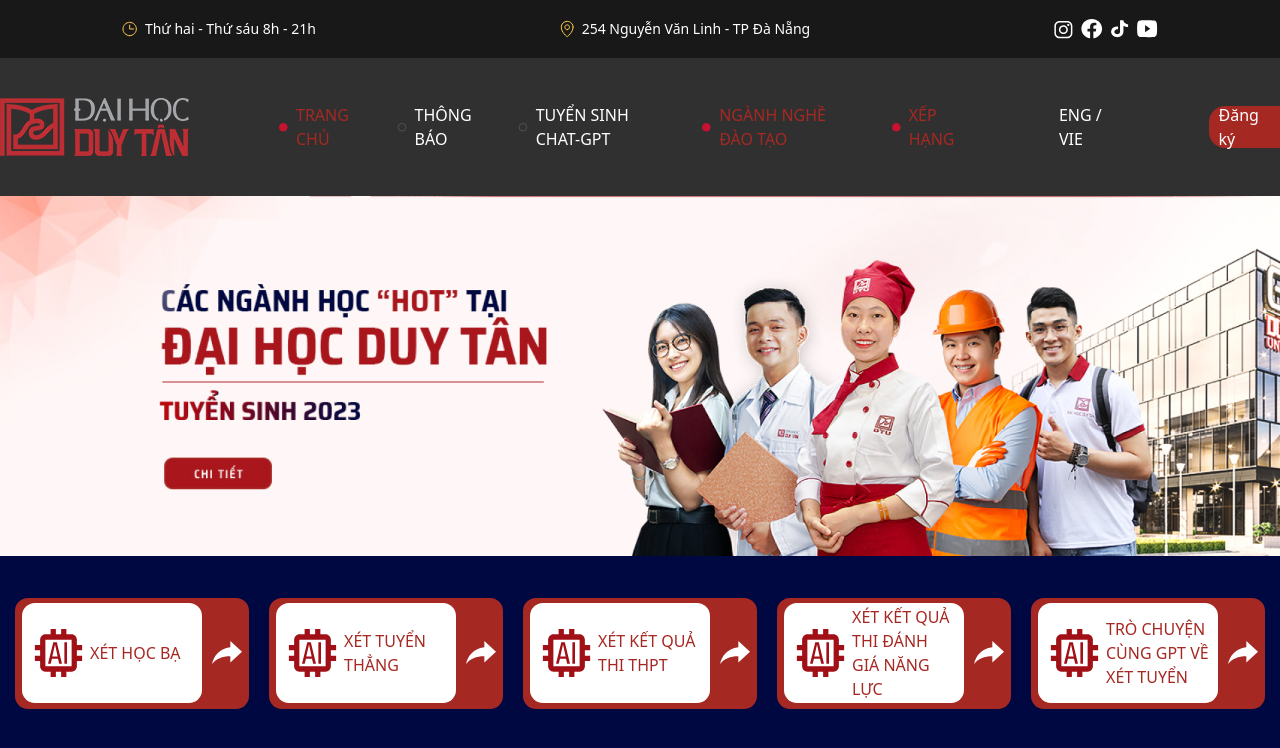
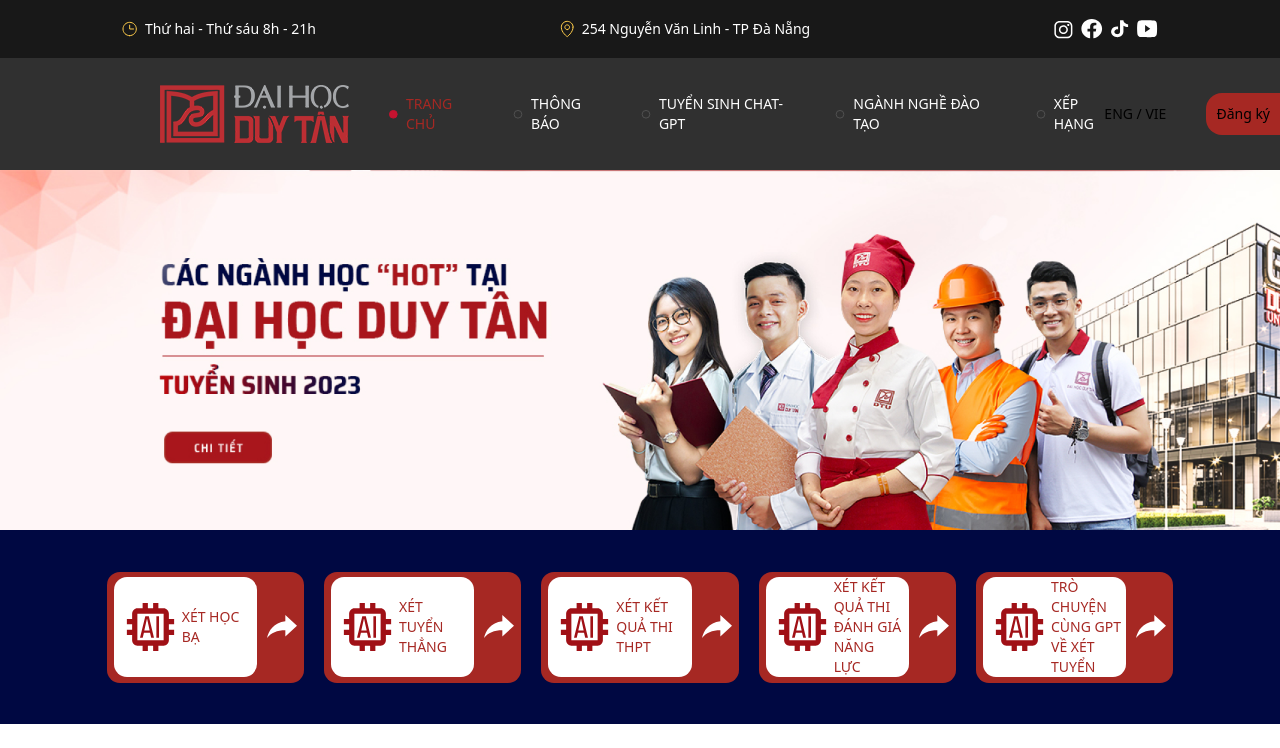
Before and after one commit to BrianLe188/capstone2-web, a React (Vite) app: page / in a window 1280 px wide. Shown: the top 748 px of the page. Built offline with nearby package versions, Linux system fonts and the light colour scheme.

Commit message:
fix: UI component

```diff
--- a/src/components/footer/View.tsx
+++ b/src/components/footer/View.tsx
@@ -1,15 +1,13 @@
 const View = () => {
   return (
     <div className="bg-[#A62823] flex flex-col pt-[40px] pb-[10px] items-center text-white">
-      <h3 className="pb-[14px] text-[26px]">
-        BAN TUYỂN SINH TRƯỜNG ĐẠI HỌC DUY TÂN
-      </h3>
+      <h3 className="pb-[14px]">BAN TUYỂN SINH TRƯỜNG ĐẠI HỌC DUY TÂN</h3>
       <div className="flex flex-col items-center pb-[70px] gap-[10px] text-[16px]">
         <span>Email: tuyensinh@duytan.edu.vn</span>
         <span>Điện thoại: 02363.650403 - 02363.653561</span>
         <span>Hotline: 0905.294.390 - 0905.294.391 - 1900.2252</span>
       </div>
-      <span className="text-[18px]">
+      <span className="text-sm">
         Copyright 2023 © Bản quyền thuộc về Đại học Duy Tân
       </span>
     </div>
--- a/src/components/navbar/View.tsx
+++ b/src/components/navbar/View.tsx
@@ -22,11 +22,15 @@
           ))}
         </div>
       </div>
-      <div className="h-[138px] bg-[#303030] text-white flex place-content-end items-center gap-[90px]">
+      <div className="bg-[#303030] h-28 flex items-center">
+        <div className=" text-white flex items-center gap-10 w-3/4 m-auto justify-between">
           <img src={LogoDTU1} className="cursor-pointer" />
           <div className="flex gap-[30px]">
             {navbarItems.map((item, index) => (
-            <div key={index} className="flex items-center gap-2 cursor-pointer">
+              <div
+                key={index}
+                className="flex items-center gap-2 cursor-pointer"
+              >
                 {item.path === pathName ? (
                   <img src={dotRed} />
                 ) : (
@@ -34,7 +38,7 @@
                 )}
                 <Link
                   to={item.path}
-                className={`text-[16px] ${
+                  className={`text-sm ${
                     item.path === pathName ? "text-[#A62823]" : ""
                   }`}
                 >
@@ -43,9 +47,15 @@
               </div>
             ))}
           </div>
+        </div>
+        <div className="flex items-center gap-10 absolute right-0 text-sm">
           <div className="cursor-pointer">ENG / VIE</div>
-        <div className="rounded-l-[16px] bg-[#A62823] h-[42px] flex items-center px-[10px] cursor-pointer">
+          <button
+            type="button"
+            className="rounded-l-[16px] bg-[#A62823] h-[42px] flex items-center px-[10px] cursor-pointer"
+          >
             Đăng ký
+          </button>
         </div>
       </div>
     </div>
--- a/src/contains.ts
+++ b/src/contains.ts
@@ -29,11 +29,11 @@
   },
   {
     text: "NGÀNH NGHỀ ĐÀO TẠO",
-    path: "/",
+    path: "/training",
   },
   {
     text: "XẾP HẠNG",
-    path: "/",
+    path: "/ranking",
   },
 ];
 
--- a/src/pages/home/View.tsx
+++ b/src/pages/home/View.tsx
@@ -1,5 +1,4 @@
 import {
-  arrowRightTop,
   banner,
   banner2,
   bannerCHTG,
@@ -16,6 +15,7 @@
   thongTinTuyenSinh,
 } from "@/contains";
 import { useState } from "react";
+import Module from "./components/module";
 
 const View = () => {
   const [studyProgram, setStudyProgram] = useState("international");
@@ -26,19 +26,12 @@
       <img src={banner} alt="" />
 
       {/* Navigation */}
-      <div className="flex h-[194px] bg-[#000842] items-center gap-[20px] px-[15px]">
-        {navigationItems.map((item, index) => (
-          <div
-            className="bg-[#A62823] h-[111px] w-[320px] p-[7px] flex items-center rounded-[13px] gap-[10px]"
-            key={index}
-          >
-            <div className="bg-white flex flex-1 items-center rounded-[13px] h-[100px] py-[20px] px-[5px]">
-              <img src={item.icon} />
-              <span className="text-[#A62823]">{item.text}</span>
-            </div>
-            <img src={arrowRightTop} className="w-[30px] h-[30px]" />
-          </div>
-        ))}
+      <div className="bg-[#000842]">
+        <div className="flex h-[194px] items-center gap-5 w-5/6 m-auto">
+          {navigationItems.map((item, index) => (
+            <Module key={index} item={item} />
+          ))}
+        </div>
       </div>
 
       {/* Thong tin tuyen sinh */}
--- /dev/null
+++ b/src/pages/home/components/module/View.tsx
@@ -0,0 +1,19 @@
+import { arrowRightTop } from "@/assets";
+
+const View = ({
+  item,
+}: {
+  item: { icon: string; text: string; path: string };
+}) => {
+  return (
+    <div className="bg-[#A62823] h-[111px] w-[320px] p-[7px] flex items-center rounded-[13px] gap-[10px]">
+      <div className="bg-white flex flex-1 items-center rounded-[13px] h-[100px] py-[20px] px-[5px]">
+        <img src={item.icon} />
+        <span className="text-[#A62823] text-sm">{item.text}</span>
+      </div>
+      <img src={arrowRightTop} className="w-[30px] h-[30px]" />
+    </div>
+  );
+};
+
+export default View;
--- /dev/null
+++ b/src/pages/home/components/module/index.tsx
@@ -0,0 +1,3 @@
+import Module from "./View";
+
+export default Module;
```
Lines whose indentation alone changed are shown as unchanged.
